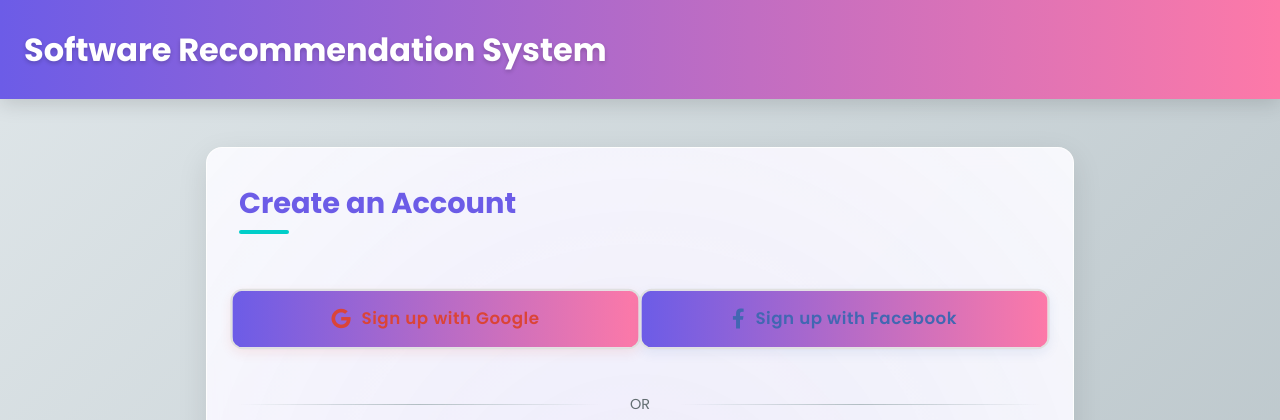
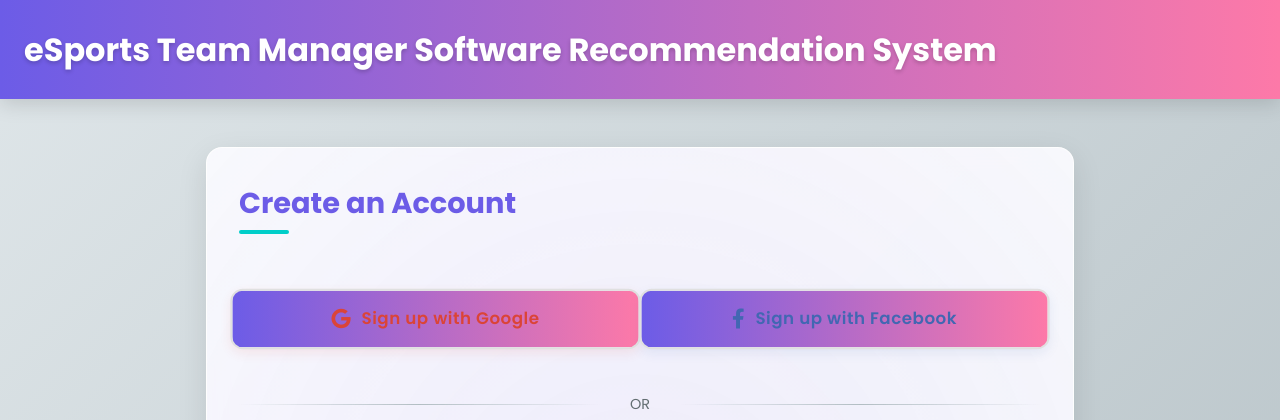
Before and after one commit to shauryaverma03/Software-Recommendation-System, a Flask app: template templates/index.html in a window 1280 px wide. Shown: the top 420 px of the page. Run offline with Flask 3, Linux system fonts and the light colour scheme; the template is opened without the code that fills it, so the values that code supplies are empty; some libraries are stand-ins or nearby versions.

Commit message:
Update index.html

```diff
--- a/templates/index.html
+++ b/templates/index.html
@@ -3,7 +3,7 @@
 <head>
     <meta charset="UTF-8">
     <meta name="viewport" content="width=device-width, initial-scale=1.0">
-    <title>Software Recommendation System</title>
+    <title>eSports Team Manager Software Recommendation System</title>
     <link href="https://fonts.googleapis.com/css2?family=Poppins:wght@300;400;500;600;700&display=swap" rel="stylesheet">
     <link rel="stylesheet" href="https://cdnjs.cloudflare.com/ajax/libs/animate.css/4.1.1/animate.min.css">
     <link rel="stylesheet" href="https://cdnjs.cloudflare.com/ajax/libs/font-awesome/6.0.0-beta3/css/all.min.css">
@@ -1377,7 +1377,7 @@ spline-viewer {
     </div>
 
     <header>
-        <h1 class="animate__animated animate__fadeInDown">Software Recommendation System</h1>
+        <h1 class="animate__animated animate__fadeInDown">eSports Team Manager Software Recommendation System</h1>
         <div id="profile-icon" class="hidden animate__animated animate__fadeIn">
             <i class="fas fa-user"></i>
         </div>
@@ -1522,7 +1522,7 @@ spline-viewer {
 
         <!-- Results Section -->
         <section id="results" class="form-section hidden animate__animated animate__fadeIn">
-            <h2>Recommended Software</h2>
+            <h2>eSports Team Manager Software Recommendation System</h2>
             <div id="software-response" class="software-list"></div>
             <button onclick="showRecommendations()" class="secondary-btn">New Search <i class="fas fa-redo"></i></button>
         </section>
```
